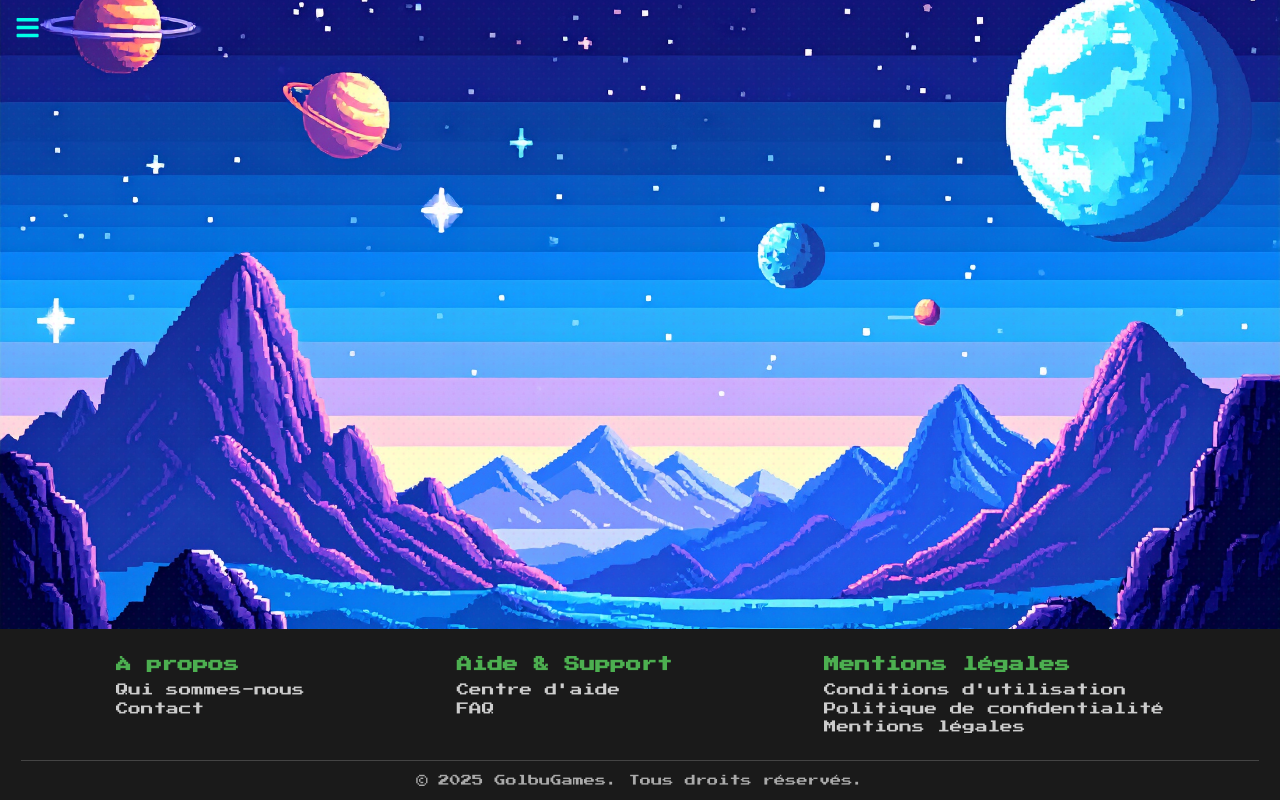
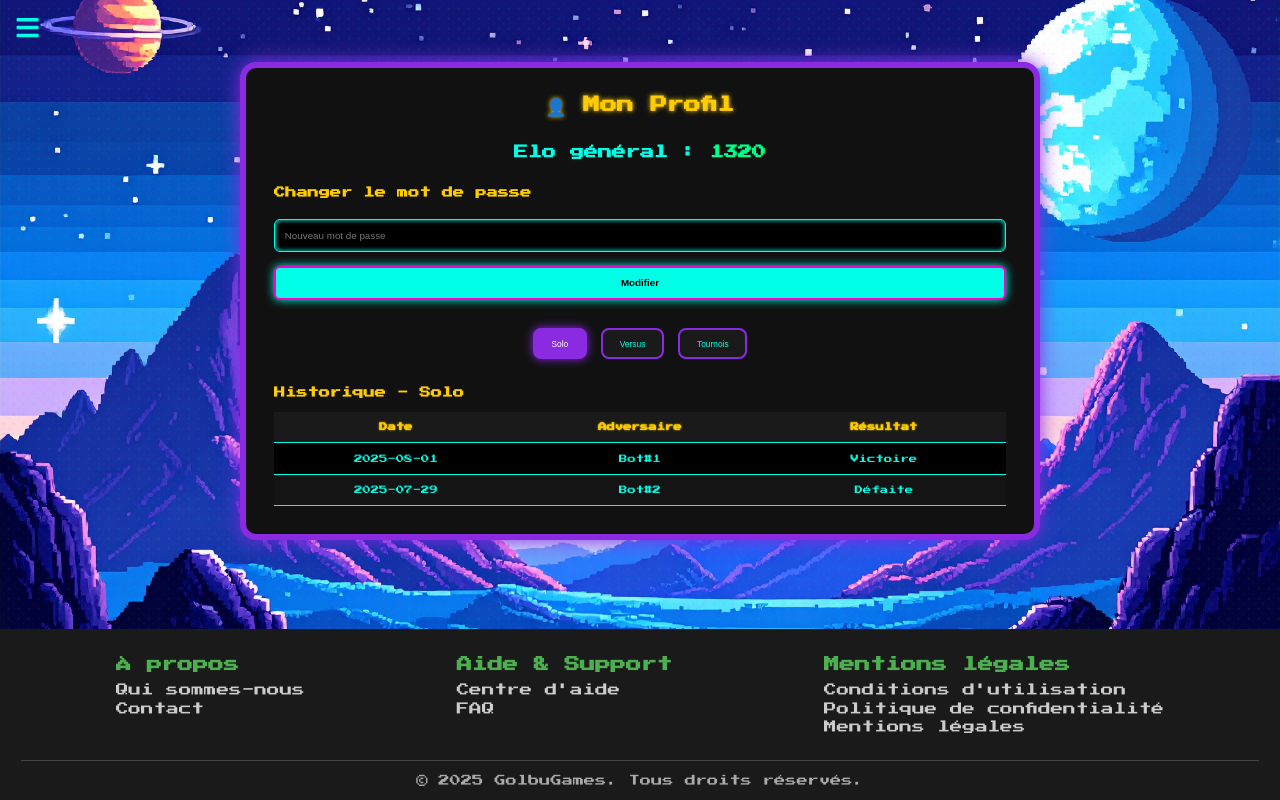
Before and after one commit to Yurhigz/GolbuGames, a React (Create React App) app in the folder frontend/my-app/: page /profile in a window 1280 px wide. Built offline with nearby package versions, Linux system fonts and the light colour scheme.

Commit message:
mdp pas encore fonctionnel

```diff
--- a/frontend/my-app/src/App.js
+++ b/frontend/my-app/src/App.js
@@ -10,6 +10,7 @@
 import Leaderboard from "./pages/Leaderboard";
 import Login from "./pages/User/Login";
 import Register from "./pages/User/Register";
+import Profile from "./pages/Profile";
 import About from "./pages/legal/About";
 import Help from "./pages/legal/Help";
 import FAQ from "./pages/legal/FAQ";
@@ -35,6 +36,7 @@
                 <Route path="/friends" element={<Friends />} />
                 <Route path="/login" element={<Login />} />
                 <Route path="/register" element={<Register />} />
+                <Route path="/profile" element={<Profile />} />
                 <Route path="/about" element={<About />} />
                 <Route path="/help" element={<Help />} />
                 <Route path="/faq" element={<FAQ />} />
--- a/frontend/my-app/src/pages/Profile.js
+++ b/frontend/my-app/src/pages/Profile.js
@@ -21,10 +21,32 @@
         ],
     };
 
-    const handlePasswordChange = () => {
-        if (newPassword.trim()) {
-            alert("Mot de passe modifié !");
+    const handlePasswordChange = async () => {
+        if (!newPassword.trim()) return;
+
+        try {
+            const response = await fetch("http://localhost:3001/updateuser", {
+                method: "POST",
+                headers: {
+                    "Content-Type": "application/json",
+                },
+                body: JSON.stringify({
+                    id: 1, // Remplacer dynamiquement si besoin
+                    newPassword: newPassword,
+                }),
+            });
+
+            if (!response.ok) {
+                const errData = await response.text();
+                alert("Erreur : " + errData);
+                return;
+            }
+
+            const data = await response.json();
+            alert(data.message);
             setNewPassword("");
+        } catch (err) {
+            alert("Erreur réseau : " + err.message);
         }
     };
 
```
Also changed, not shown: 1 other file (tests, documents, lock files or other folders).
